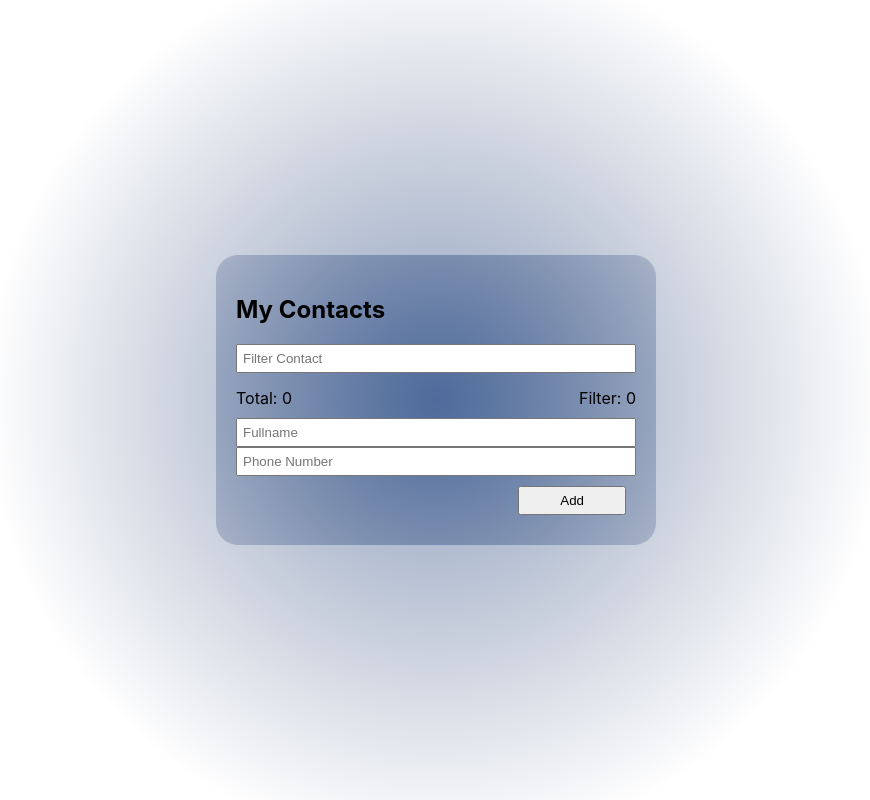
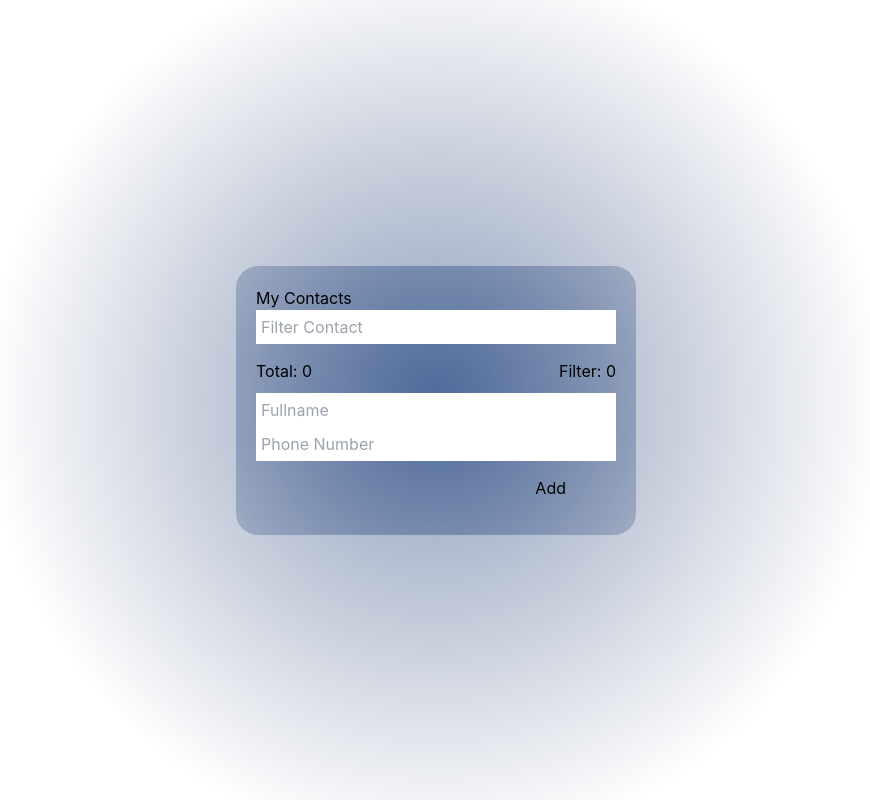
Before and after one commit to Hololopoto/contacts-app, a React (Create React App) app: page / in a window 1280 px wide. Shown: the whole page, without its empty margins (204-1074 px from the left). Built offline with nearby package versions, Linux system fonts and the light colour scheme.

Commit message:
Update tailwindcss to version 3.4.3

```diff
--- a/package.json
+++ b/package.json
@@ -34,5 +34,8 @@
       "last 1 firefox version",
       "last 1 safari version"
     ]
+  },
+  "devDependencies": {
+    "tailwindcss": "^3.4.3"
   }
 }
--- a/src/index.css
+++ b/src/index.css
@@ -1,3 +1,7 @@
+@tailwind base;
+@tailwind components;
+@tailwind utilities;
+
 body {
   margin: 0;
   background-image: url(/src/components/Contact/Images/light-blue.svg);
--- /dev/null
+++ b/tailwind.config.js
@@ -0,0 +1,8 @@
+/** @type {import('tailwindcss').Config} */
+module.exports = {
+  content: ["./src/**/*.{js,jsx,ts,tsx}"],
+  theme: {
+    extend: {},
+  },
+  plugins: [],
+};
```
Also changed, not shown: 1 other file (tests, documents, lock files or other folders).
